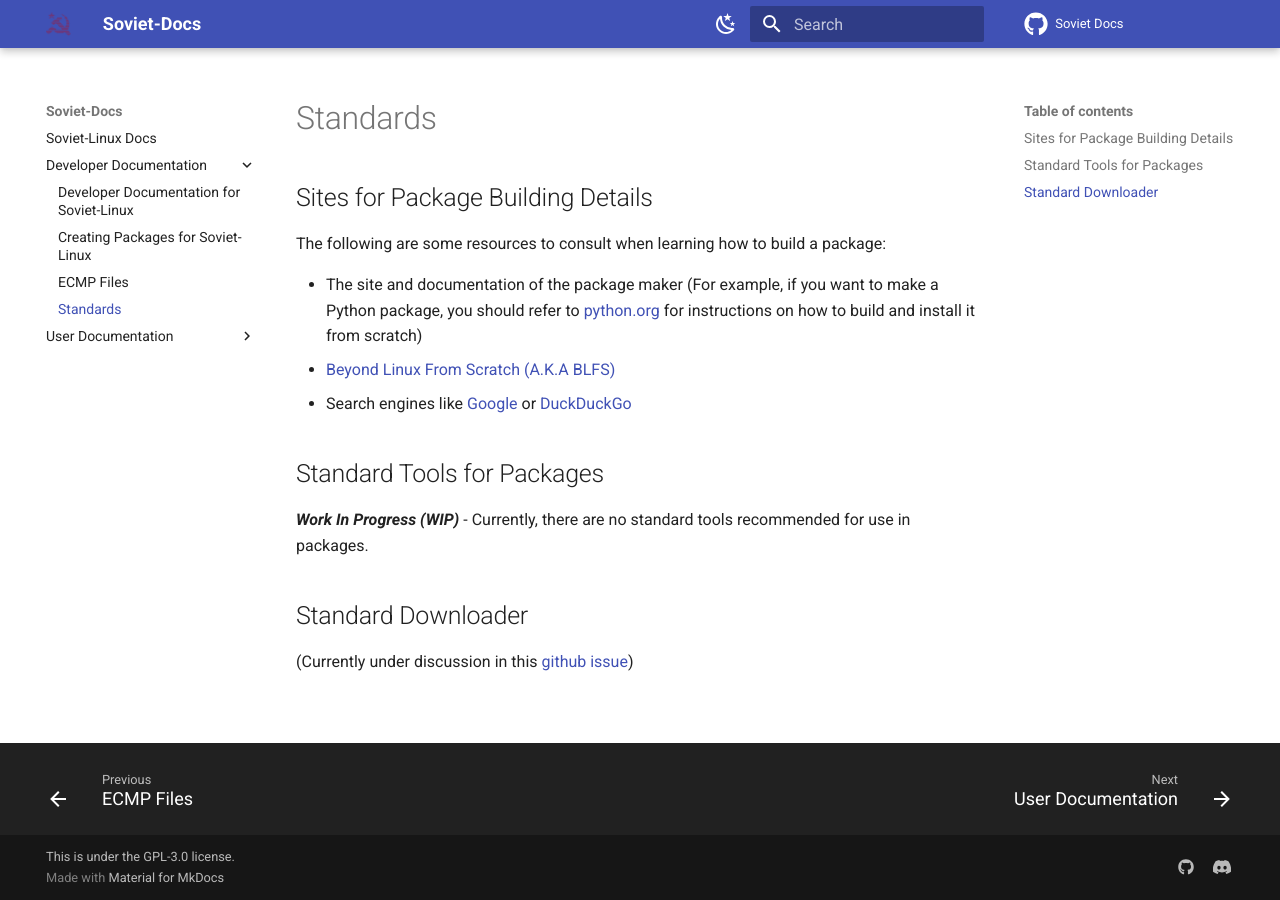
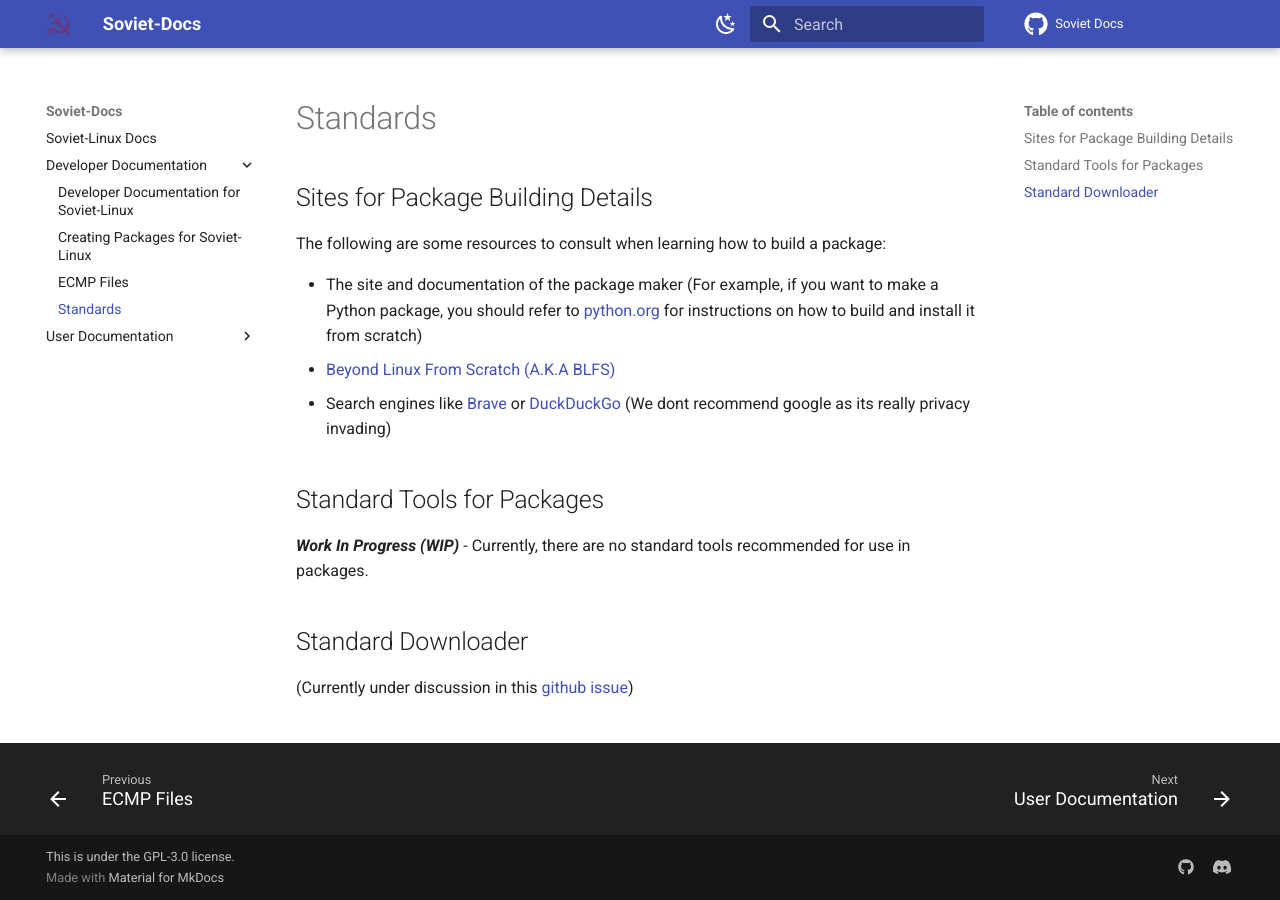
Before and after one commit to Soviet-Linux/Soviet-Docs, an MkDocs documentation site: the page built from docs/Developer Documentation/Standard Conventions.md, in a window 1280 px wide. Built offline with MkDocs 1.6.1 and Material for MkDocs 9.7.7, drawn with Linux system fonts in a browser that asks for light colours; comment, search, counter and statistics services are not loaded.

Commit message:
Removed google

```diff
--- a/docs/Developer Documentation/Standard Conventions.md
+++ b/docs/Developer Documentation/Standard Conventions.md
@@ -5,7 +5,7 @@ The following are some resources to consult when learning how to build a package
 
 - The site and documentation of the package maker (For example, if you want to make a Python package, you should refer to [python.org](https://python.org) for instructions on how to build and install it from scratch)
 - [Beyond Linux From Scratch (A.K.A BLFS)](https://linuxfromscratch.org/blfs/)
-- Search engines like [Google](https://www.google.com/) or [DuckDuckGo](https://duckduckgo.com/)
+- Search engines like [Brave](https://search.brave.com/) or [DuckDuckGo](https://duckduckgo.com/) (We dont recommend google as its really privacy invading)
 ## Standard Tools for Packages
 
 ***Work In Progress (WIP)*** - Currently, there are no standard tools recommended for use in packages.
```
